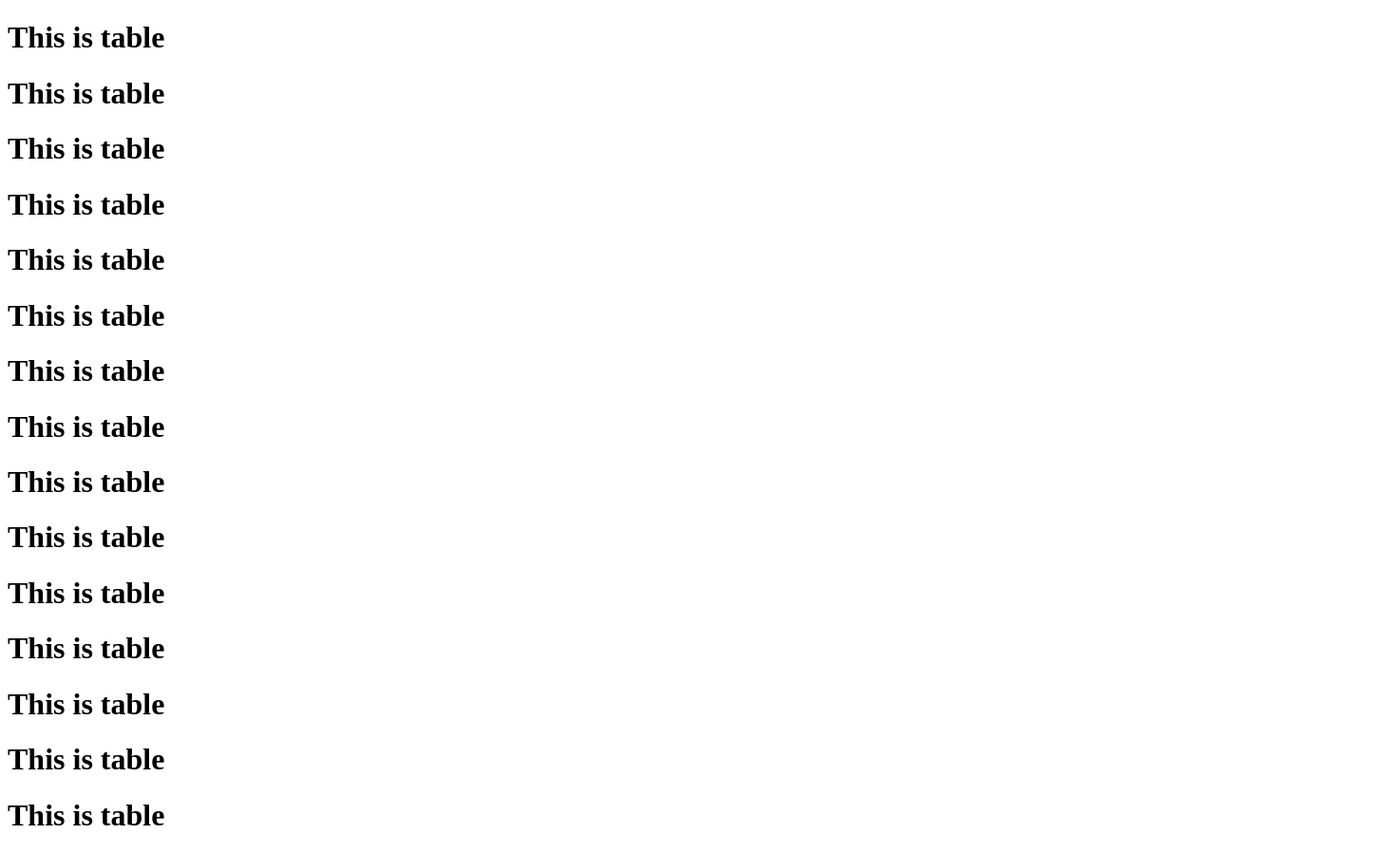
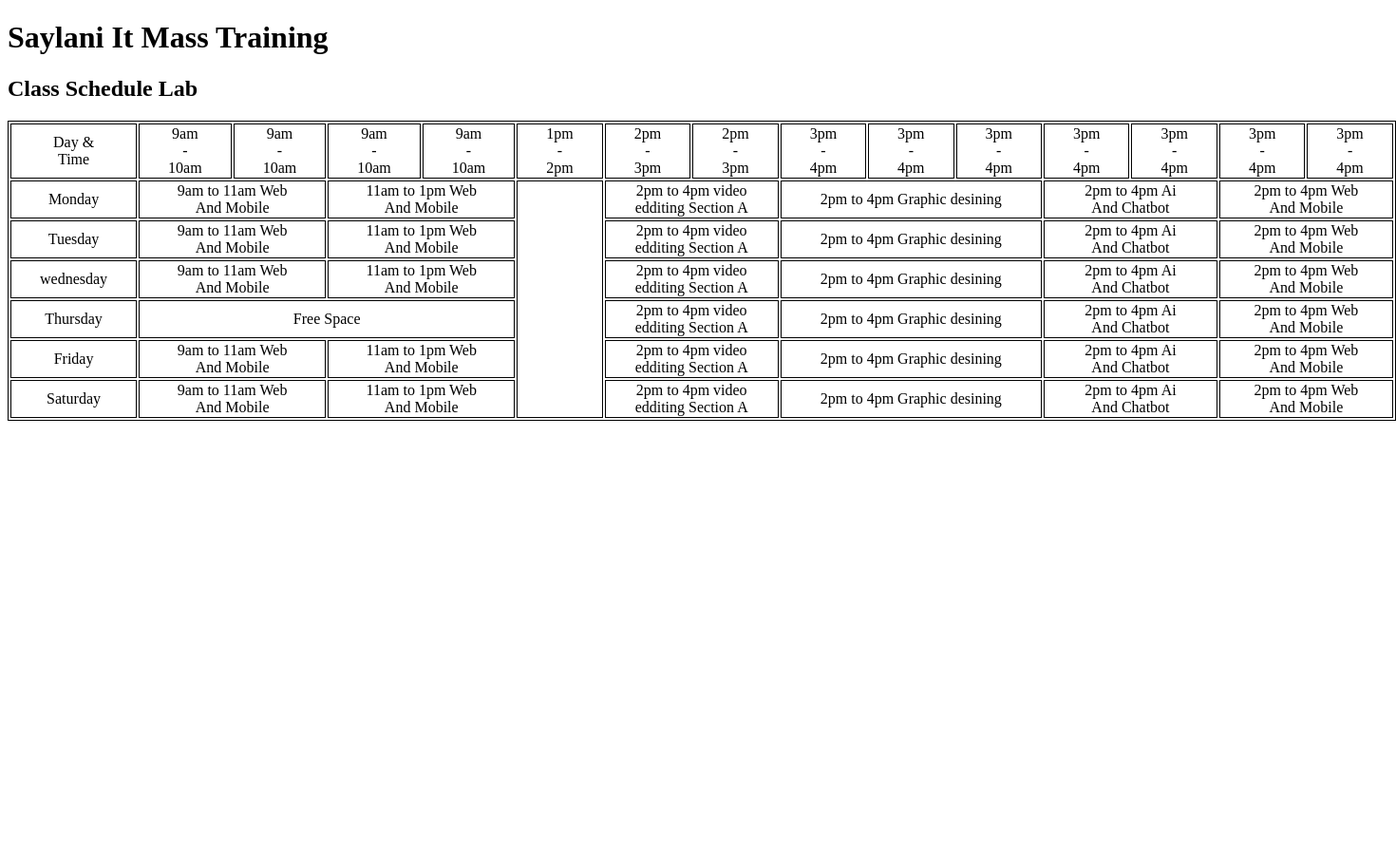
Before and after one commit to mdahmedqureshi/table, a plain HTML site: page index.html in a window 1280 px wide. Shown: the whole page at 95% size, 1470 px wide, since content can reach past the window. After the commit the page ends 800 px from the top, so only its background shows below. Drawn offline with Linux system fonts and the light colour scheme.

Commit message:
table created

```diff
--- a/index.html
+++ b/index.html
@@ -1,25 +1,213 @@
 <!DOCTYPE html>
 <html lang="en">
+
 <head>
     <meta charset="UTF-8">
     <meta name="viewport" content="width=device-width, initial-scale=1.0">
     <title>Document</title>
+    <style>
+        table,
+        th,
+        td {
+            border: 1px solid black;
+
+        }
+
+        table.tr,td{
+            padding-left: 30px;
+            padding-right: 30px;
+            text-align: center;
+        }
+    </style>
 </head>
+
 <body>
-    <h1>This is table</h1>
-    <h1>This is table</h1>
-    <h1>This is table</h1>
-    <h1>This is table</h1>
-    <h1>This is table</h1>
-    <h1>This is table</h1>
-    <h1>This is table</h1>
-    <h1>This is table</h1>
-    <h1>This is table</h1>
-    <h1>This is table</h1>
-    <h1>This is table</h1>
-    <h1>This is table</h1>
-    <h1>This is table</h1>
-    <h1>This is table</h1>
-    <h1>This is table</h1>
+    <h1>Saylani It Mass Training </h1>
+    <h2>Class Schedule Lab</h2>
+
+
+
+    <!-- Start table -->
+    <table>
+        <tr>
+            <td >Day & Time</td>
+            <td >9am - 10am</td>
+            <td>9am - 10am</td>
+            <td>9am - 10am</td>
+            <td>9am - 10am</td>
+
+            <td>1pm - 2pm</td>
+
+            <td colspan="2">2pm - 3pm</td>
+            <td colspan="2">2pm - 3pm</td>
+
+            <td >3pm - 4pm</td>
+            <td >3pm - 4pm</td>
+            <td >3pm - 4pm</td>
+            <td >3pm - 4pm</td>
+            <td >3pm - 4pm</td>
+            <td >3pm - 4pm</td>
+            <td >3pm - 4pm</td>
+
+        </tr>
+
+        <tr>
+            <td >
+                Monday
+            </td>
+            <td colspan="2">
+                9am to 11am Web And Mobile
+            </td>
+            <td colspan="2">
+                11am to 1pm Web And Mobile
+            </td>
+            <td rowspan="7">
+            </td>
+
+            <td colspan="4">
+                2pm  to 4pm video edditing Section A
+            </td>
+            <td colspan="3">
+                2pm  to 4pm Graphic desining
+            </td>
+
+            <td colspan="2">
+                2pm  to 4pm Ai And Chatbot
+            </td>
+            <td colspan="2">
+                2pm  to 4pm Web And Mobile
+            </td>
+        </tr>
+
+        <tr>
+            <td >
+                Tuesday
+            </td>
+            <td colspan="2">
+                9am to 11am Web And Mobile
+            </td>
+            <td colspan="2">
+                11am to 1pm Web And Mobile
+            </td>
+
+            <td colspan="4">
+                2pm  to 4pm video edditing Section A
+            </td>
+            <td colspan="3">
+                2pm  to 4pm Graphic desining
+            </td>
+
+            <td colspan="2">
+                2pm  to 4pm Ai And Chatbot
+            </td>
+            <td colspan="2">
+                2pm  to 4pm Web And Mobile
+            </td>
+        </tr>
+
+        <tr>
+            <td >
+                wednesday
+            </td>
+            <td colspan="2">
+                9am to 11am Web And Mobile
+            </td>
+            <td colspan="2">
+                11am to 1pm Web And Mobile
+            </td>
+
+            <td colspan="4">
+                2pm  to 4pm video edditing Section A
+            </td>
+            <td colspan="3">
+                2pm  to 4pm Graphic desining
+            </td>
+
+            <td colspan="2">
+                2pm  to 4pm Ai And Chatbot
+            </td>
+            <td colspan="2">
+                2pm  to 4pm Web And Mobile
+            </td>
+        </tr>
+
+        <tr>
+            <td >
+                Thursday
+            </td>
+            <td colspan="4">
+                Free Space
+            </td>
+
+
+            <td colspan="4">
+                2pm  to 4pm video edditing Section A
+            </td>
+            <td colspan="3">
+                2pm  to 4pm Graphic desining
+            </td>
+
+            <td colspan="2">
+                2pm  to 4pm Ai And Chatbot
+            </td>
+            <td colspan="2">
+                2pm  to 4pm Web And Mobile
+            </td>
+        </tr>
+
+        <tr>
+            <td >
+                Friday
+            </td>
+            <td colspan="2">
+                9am to 11am Web And Mobile
+            </td>
+            <td colspan="2">
+                11am to 1pm Web And Mobile
+            </td>
+
+            <td colspan="4">
+                2pm  to 4pm video edditing Section A
+            </td>
+            <td colspan="3">
+                2pm  to 4pm Graphic desining
+            </td>
+
+            <td colspan="2">
+                2pm  to 4pm Ai And Chatbot
+            </td>
+            <td colspan="2">
+                2pm  to 4pm Web And Mobile
+            </td>
+        </tr>
+
+        <tr>
+            <td >
+                Saturday
+            </td>
+            <td colspan="2">
+                9am to 11am Web And Mobile
+            </td>
+            <td colspan="2">
+                11am to 1pm Web And Mobile
+            </td>
+
+            <td colspan="4">
+                2pm  to 4pm video edditing Section A
+            </td>
+            <td colspan="3">
+                2pm  to 4pm Graphic desining
+            </td>
+
+            <td colspan="2">
+                2pm  to 4pm Ai And Chatbot
+            </td>
+            <td colspan="2">
+                2pm  to 4pm Web And Mobile
+            </td>
+        </tr>
+    </table>
+
 </body>
+
 </html>
```
